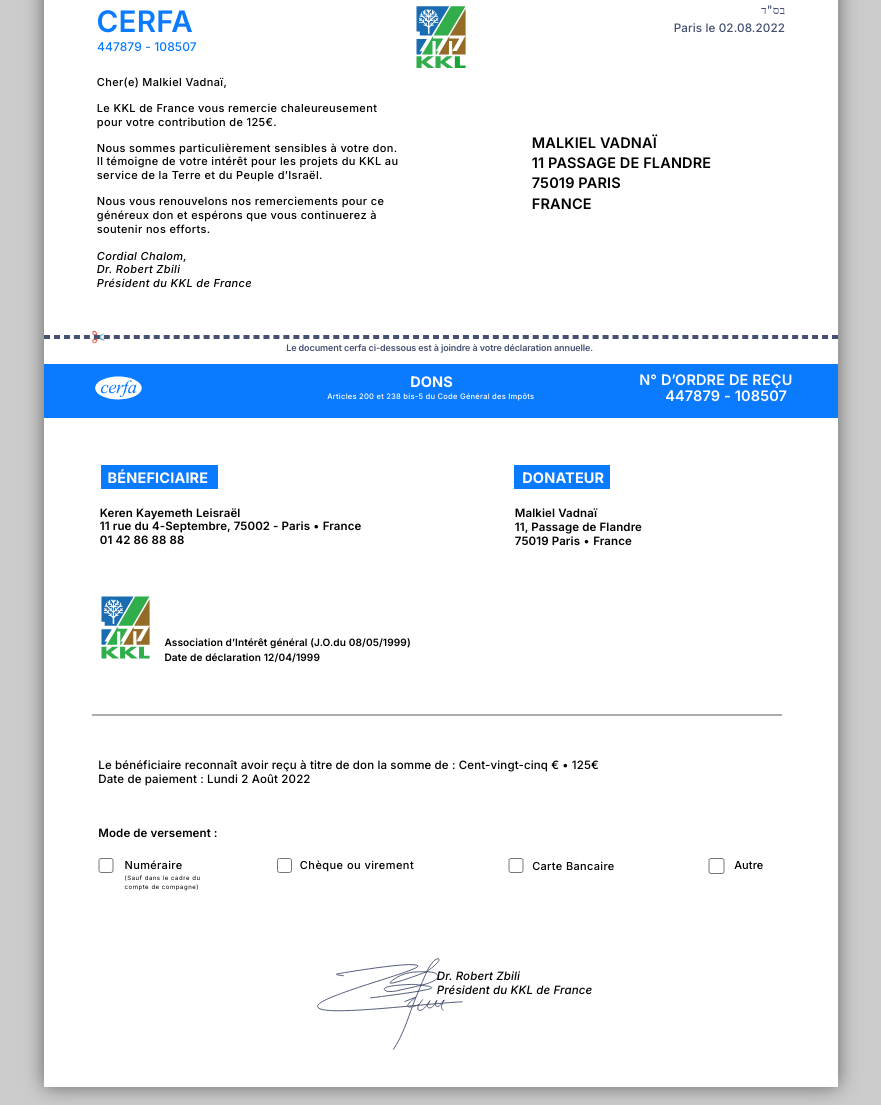
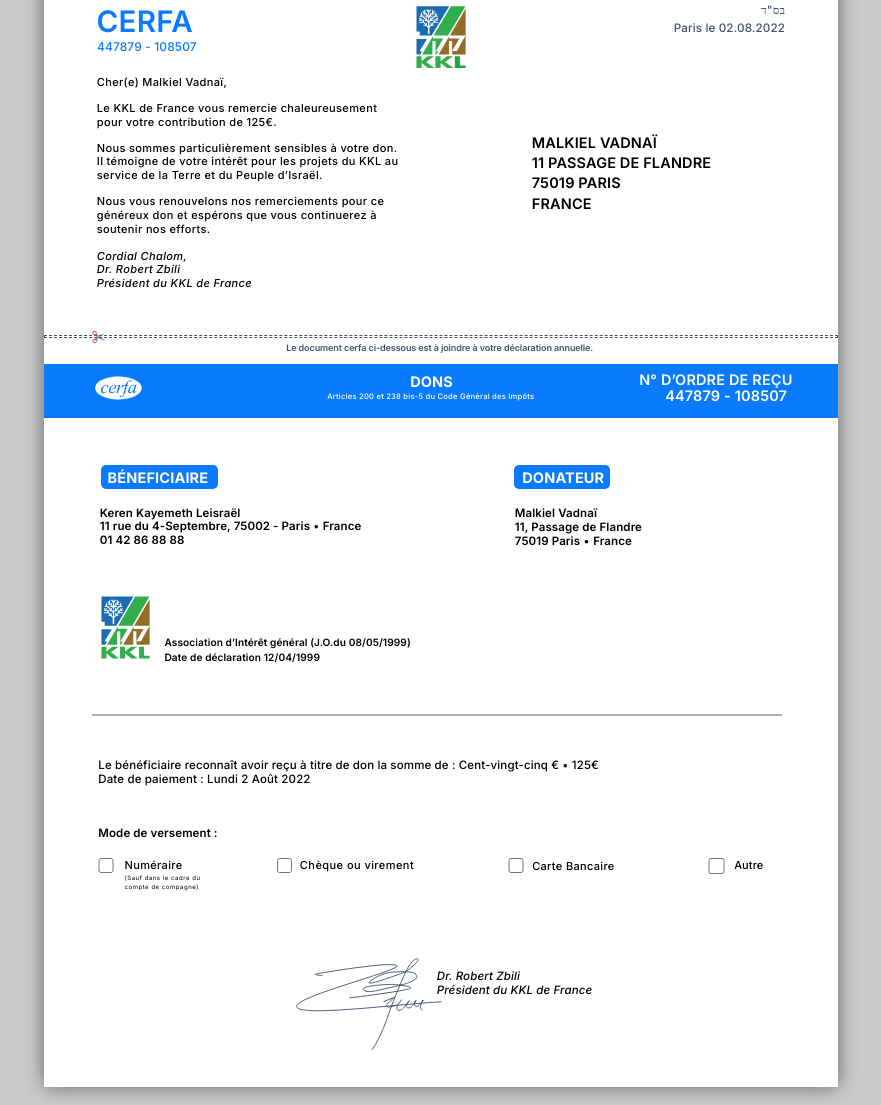
Before and after one commit to HerveRasolofoarijaona/CerfaMalki, a website built with Parcel: page index.html in a window 1280 px wide. Shown: the part 36-1141 px from the top of the page, without its empty margins (199-1080 px from the left). Built offline with nearby package versions, Linux system fonts and the light colour scheme.

Commit message:
correction2

```diff
--- a/css/html.css
+++ b/css/html.css
@@ -109,6 +109,7 @@
   width: 117.7px;
   height: 24px;
   margin-top: 1%;
+  border-radius: 5px;
 }
 
 .rectangle-div11 {
@@ -120,6 +121,7 @@
   width: 96.7px;
   height: 24px;
   margin-top: 1%;
+  border-radius: 5px;
 }
 .bneficiaire {
   position: absolute;
@@ -157,7 +159,7 @@
   height: 102px;
   position: absolute;
   top: 239px;
-  left: 225px;
+  left: 204px;
 }
 
 .dr-robert-zbili-prsident-du {
--- a/css/index2.css
+++ b/css/index2.css
@@ -47,7 +47,7 @@
 .dons-b,
 .n-dordre-de-reu {
   letter-spacing: 0.01em;
-  color: var(--color-white);
+  color: white;
 }
 .button1 {
   font-size: 14.5px;
@@ -200,7 +200,7 @@
   position: absolute;
   top: 34%;
   left: -0.27px;
-  border: 2.7px dashed var(--color-gray-200);
+  border: 1px dashed var(--color-gray-200);
   box-sizing: border-box;
   width: 100%;
   height: 2.73px;
```
